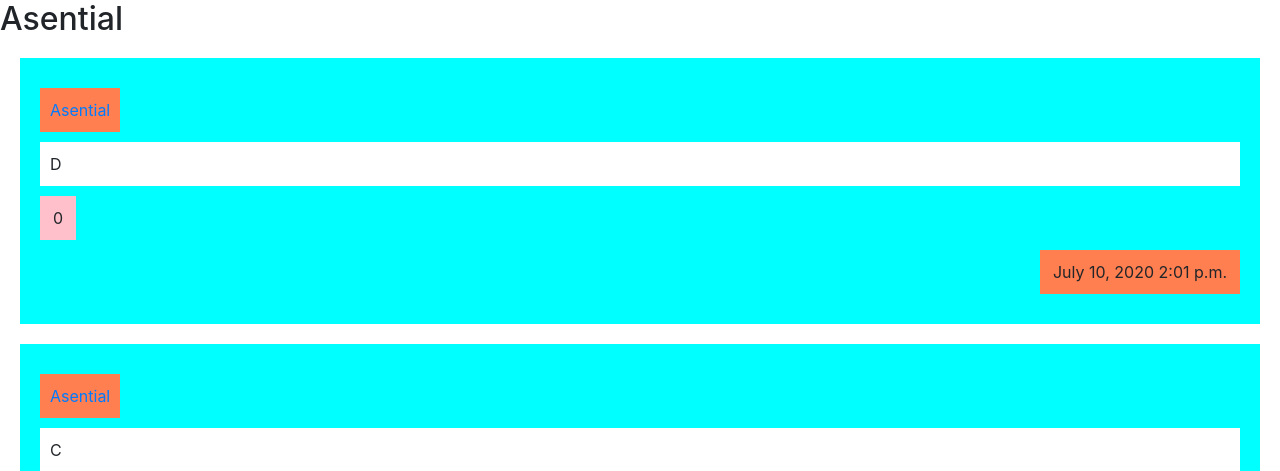
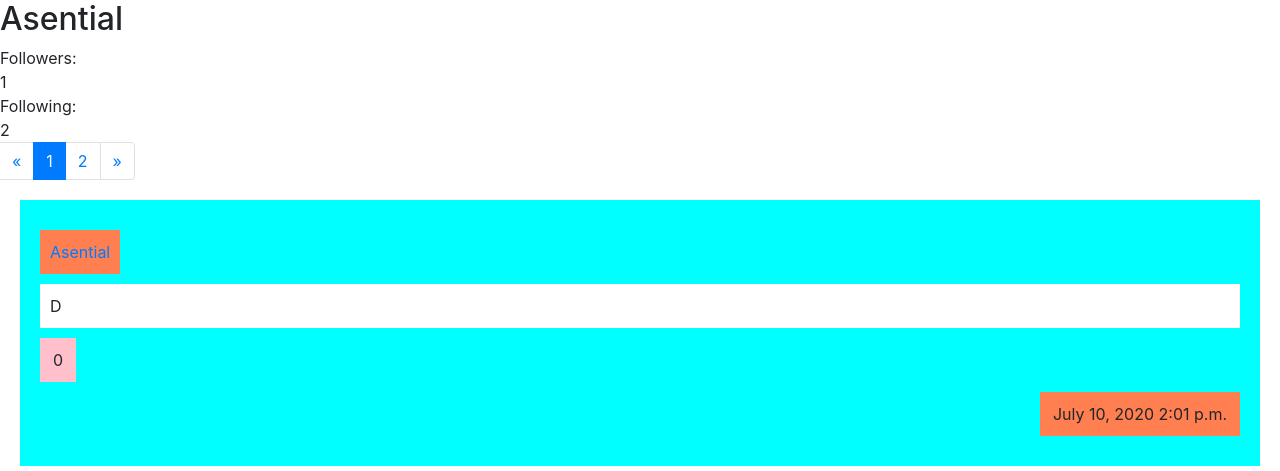
Before and after one commit to Asential/Daak, a Django app: a page that uses network/templates/network/profile.html in a window 1280 px wide. Shown: the part 56-527 px from the top of the page. Run offline with Django 3.2, Linux system fonts and the light colour scheme; data comes from the database, SQL or seed files in the repository; both versions use the stored data as it was after the commit; some libraries are stand-ins or nearby versions.

Commit message:
Update-7
Added-
-Pagination feature through djangos paginator
-Pagination CSS

```diff
--- a/network/templates/network/profile.html
+++ b/network/templates/network/profile.html
@@ -19,12 +19,39 @@
         {% endif %}
 
     {% endif %}
+
     <div>
         Followers: <div id="followersCount">{{followersCount}}</div>
     </div>
     <div>
         Following: <div id="followingCount">{{followingCount}}</div>
     </div>
+
+    {% if posts.has_other_pages %}
+    <nav aria-label="Page navigation example">
+    <ul class="pagination">
+        {% if posts.has_previous %}
+            <li class="page-item"><a class="page-link" href="?page={{ posts.previous_page_number }}">&laquo;</a></li>
+        {% else %}
+            <li class="page-link disabled"><span>&laquo;</span></li>
+        {% endif %}
+
+        {% for i in posts.paginator.page_range %}
+            {% if posts.number == i %}
+                <li class="active page-item"><span class="page-link">{{ i }} <span class="sr-only">(current)</span></span></li>
+            {% else %}
+                <li class="page-item"><a class="page-link" href="?page={{ i }}">{{ i }}</a></li>
+            {% endif %}
+        {% endfor %}
+
+        {% if posts.has_next %}
+            <li class="page-item"><a class="page-link" href="?page={{ posts.next_page_number }}">&raquo;</a></li>
+        {% else %}
+            <li class="disabled page-item"><span class="page-link">&raquo;</span></li>
+        {% endif %}
+    </ul>
+    </nav>
+    {% endif %}
 
     {% for post in posts %}
     <div class="post">
@@ -49,6 +76,39 @@
 
     <h2> {{username}} </h2>
 
+    <div>
+        Followers: <div id="followersCount">{{followersCount}}</div>
+    </div>
+    <div>
+        Following: <div id="followingCount">{{followingCount}}</div>
+    </div>
+
+    {% if posts.has_other_pages %}
+    <nav aria-label="Page navigation example">
+    <ul class="pagination">
+        {% if posts.has_previous %}
+            <li class="page-item"><a class="page-link" href="?page={{ posts.previous_page_number }}">&laquo;</a></li>
+        {% else %}
+            <li class="page-link disabled"><span>&laquo;</span></li>
+        {% endif %}
+
+        {% for i in posts.paginator.page_range %}
+            {% if posts.number == i %}
+                <li class="active page-item"><span class="page-link">{{ i }} <span class="sr-only">(current)</span></span></li>
+            {% else %}
+                <li class="page-item"><a class="page-link" href="?page={{ i }}">{{ i }}</a></li>
+            {% endif %}
+        {% endfor %}
+
+        {% if posts.has_next %}
+            <li class="page-item"><a class="page-link" href="?page={{ posts.next_page_number }}">&raquo;</a></li>
+        {% else %}
+            <li class="disabled page-item"><span class="page-link">&raquo;</span></li>
+        {% endif %}
+    </ul>
+    </nav>
+    {% endif %}
+
     {% for post in posts %}
         <div class="post">
             <div class="user"><a href="{% url 'profile' post.user %}">{{post.user}}</a></div>
--- a/network/views.py
+++ b/network/views.py
@@ -5,11 +5,22 @@ from django.shortcuts import render
 from django.urls import reverse
 from .models import User, Post, Liked, Follow, Follower
 from django.http import JsonResponse
+from django.core.paginator import Paginator, EmptyPage, PageNotAnInteger
 
 
 def index(request):
 
-    posts = Post.objects.all().order_by('-id')
+    post_list = Post.objects.all().order_by('-id')
+    page = request.GET.get('page', 1)
+
+    paginator = Paginator(post_list, 10)
+    try:
+        posts = paginator.page(page)
+    except PageNotAnInteger:
+        posts = paginator.page(1)
+    except EmptyPage:
+        posts = paginator.page(paginator.num_pages)
+
     if request.user.is_authenticated:
         liked = Liked.objects.get(name=request.user)
         likedlist = liked.post.all().order_by('-id')
@@ -83,15 +94,31 @@ def register(request):
 
 def profile(request, username):
     user = User.objects.get(username = username)
-    posts = Post.objects.all().filter(user = user.id).order_by('-id')
+    post_list = Post.objects.all().filter(user = user.id).order_by('-id')
+
+    page = request.GET.get('page', 1)
+
+    paginator = Paginator(post_list, 10)
+    try:
+        posts = paginator.page(page)
+    except PageNotAnInteger:
+        posts = paginator.page(1)
+    except EmptyPage:
+        posts = paginator.page(paginator.num_pages)
+
+    follower = Follower.objects.get(name=user)
+    followersCount = follower.followers.count()
+
+    following = Follow.objects.get(name=user)
+    followingCount = following.following.count()
 
     if request.user.is_authenticated:
 
-        follower = Follower.objects.get(name=user)
-        followersCount = follower.followers.count()
+        # follower = Follower.objects.get(name=user)
+        # followersCount = follower.followers.count()
 
-        following = Follow.objects.get(name=user)
-        followingCount = following.following.count()
+        # following = Follow.objects.get(name=user)
+        # followingCount = following.following.count()
 
         follow = Follow.objects.get(name=request.user)
         followed = follow.following.all()
@@ -110,7 +137,9 @@ def profile(request, username):
     else:
         return render(request, "network/profile.html", {
             "username": user,
-            "posts": posts
+            "posts": posts,
+            "followersCount": followersCount,
+            "followingCount": followingCount
         })
 
 def post(request):
@@ -205,9 +234,18 @@ def following(request):
                 postlist.append(post)
                 continue
 
+    page = request.GET.get('page', 1)
+
+    paginator = Paginator(postlist, 10)
+    try:
+        posts = paginator.page(page)
+    except PageNotAnInteger:
+        posts = paginator.page(1)
+    except EmptyPage:
+        posts = paginator.page(paginator.num_pages)
 
     return render(request, "network/following.html", {
-            "posts": postlist,
+            "posts": posts,
             "liked": likedlist
         })
 
```
Also changed, not shown: network/templates/network/following.html (+26 -0 lines), network/templates/network/index.html (+26 -0 lines), db.sqlite3.
